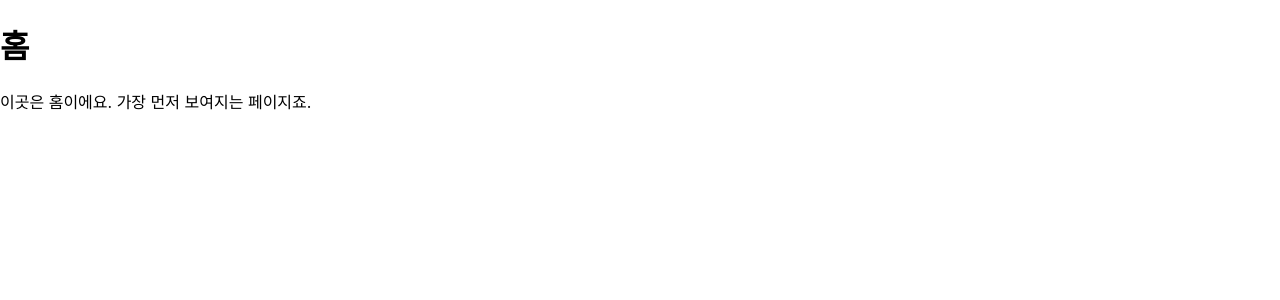
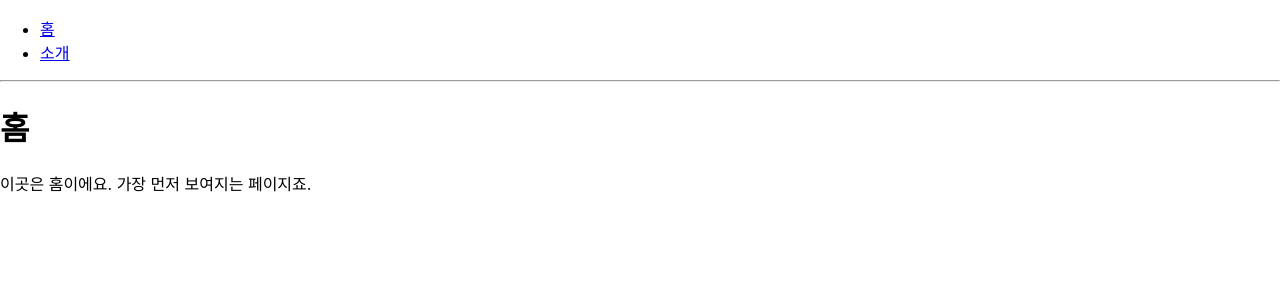
Before and after one commit to P-iknow/react-vlpt, a React (Create React App) app: page / in a window 1280 px wide. Shown: the top 300 px of the page. Built offline with nearby package versions, Linux system fonts and the light colour scheme.

Commit message:
solve: 05-01 Link 추가

```diff
--- a/src/05_Router/App.js
+++ b/src/05_Router/App.js
@@ -1,5 +1,5 @@
 import React from 'react';
-import { BrowserRouter as Router , Route} from 'react-router-dom';
+import { BrowserRouter as Router , Route, Link} from 'react-router-dom';
 import Home from './Home';
 import About from './About';
 
@@ -7,8 +7,17 @@ const App = () => {
   return (
     <Router>
       <div>
-        <Route path='/' component={Home} />
-        <Route path='/about' component={About} />
+        <ul>
+          <li>
+            <Link to="/">홈</Link>
+          </li>
+          <li>
+            <Link to="/about">소개</Link>
+          </li>
+        </ul>
+        <hr />
+        <Route path="/" exact={true} component={Home} />
+        <Route path="/about" component={About} />
       </div>
     </Router>
   )
```
